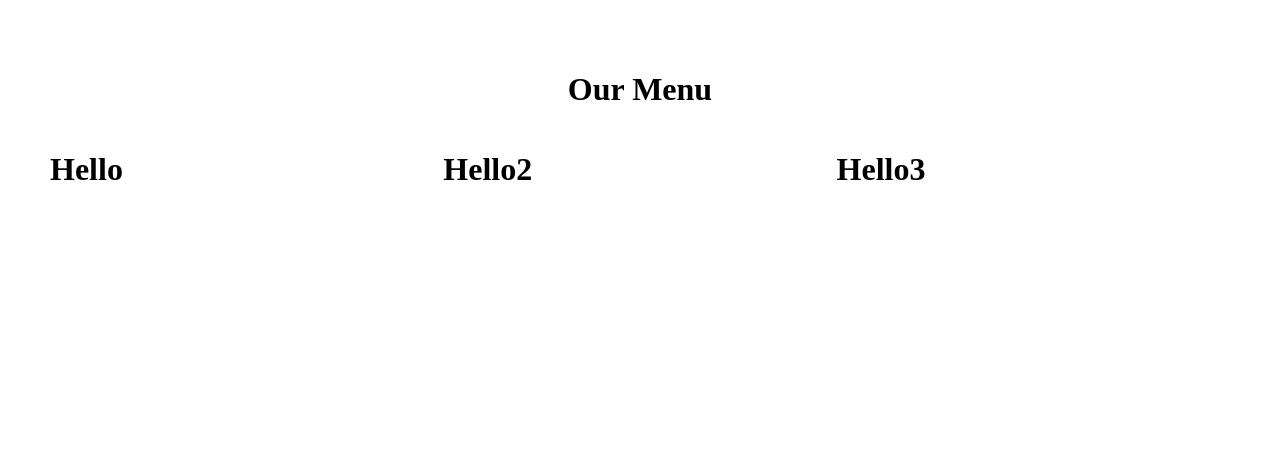
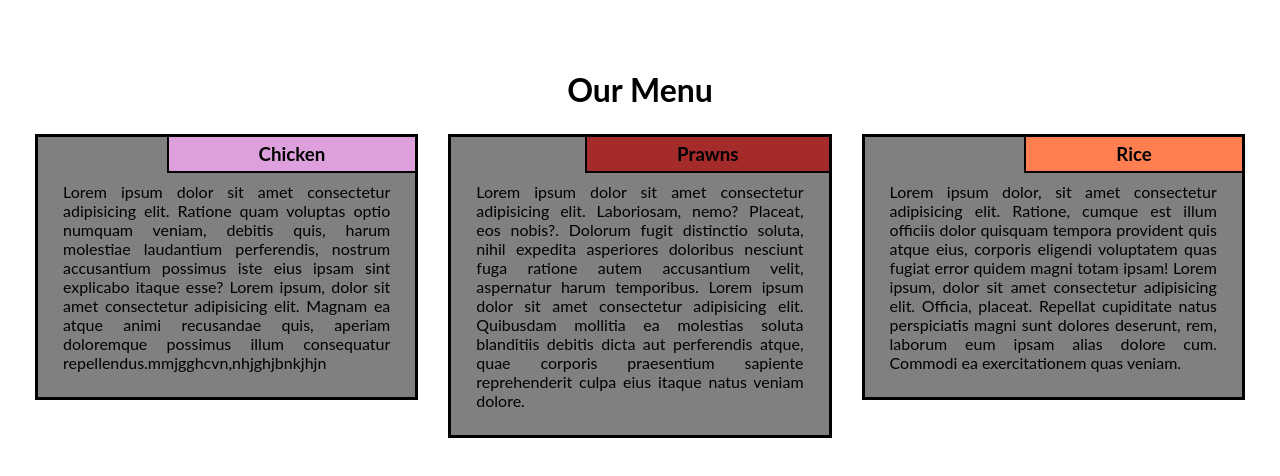
Before and after one commit to Rajthilakam/KalAccademy_Coursera_Assignment, a website: page Module2_Assignment/index.html in a window 1280 px wide. Drawn offline with Linux system fonts and the light colour scheme.

```diff
--- a/Module2_Assignment/css/styles.css
+++ b/Module2_Assignment/css/styles.css
@@ -1,16 +1,20 @@
-body {
+*{
     box-sizing: border-box;
     margin: 0;
     padding:0;
 }
 
-html{
-    display:block;
+
+body{
+  font-family: 'Lato', sans-serif;
 }
 
 .container{
-    margin: 30px;
-    padding: 20px;
+    position: relative;
+    top:50px;
+    margin:20px;
+
+
 }
 
 .row {
@@ -20,13 +24,46 @@
 
 #menuTitle{
     text-align: center;
+    margin-bottom: 10px;
 
 }
 
 .item{
-    display: flex;
+    position: relative;
+    top:0;
+    border: solid 3px black;
+    padding:25px;
+    margin:15px;
+    background-color: grey;
 }
 
+.itemtitle{
+  position: absolute;
+  top:0;
+  right:0px;
+  border-bottom: 2px solid black;
+  border-left: 2px solid black;
+  padding:6px 90px;
+
+}
+
+.item p {
+  text-align: justify;
+  margin-top: 20px;
+  font-size: 100%;
+}
+
+#itemone{
+  background-color: plum;
+}
+
+#itemtwo{
+  background-color: brown;
+}
+
+#itemthree{
+  background-color: coral;
+}
 
 @media (min-width: 992px) {
     .col-lg-1, .col-lg-2, .col-lg-3, .col-lg-4, .col-lg-5, .col-lg-6, .col-lg-7, .col-lg-8, .col-lg-9, .col-lg-10, .col-lg-11, .col-lg-12 {
--- a/Module2_Assignment/index.html
+++ b/Module2_Assignment/index.html
@@ -23,17 +23,33 @@
 
             <div class="col-lg-4 col-md-6">
                 <div class="item">
-                    <div class="itemtitle">
-                        <h1>Hello</h1>
+                    <div class="itemtitle" id="itemone">
+                        <h3>Chicken</h3>
                     </div>
+                    <div>
+                    <p>
+                        Lorem ipsum dolor sit amet consectetur adipisicing elit. Ratione quam voluptas optio numquam veniam,
+                        debitis quis, harum molestiae laudantium perferendis, nostrum accusantium possimus iste eius ipsam sint explicabo itaque esse?
+                        Lorem ipsum, dolor sit amet consectetur adipisicing elit. Magnam ea atque animi recusandae quis, aperiam
+                        doloremque possimus illum consequatur repellendus.mmjgghcvn,nhjghjbnkjhjn
+                    </p>
+                    </div>
+
                 </div>
             </div>
 
 
             <div class="col-lg-4 col-md-6">
                 <div class="item">
-                    <div class="itemtitle">
-                        <h1>Hello2</h1>
+                    <div class="itemtitle" id="itemtwo">
+                        <h3>Prawns</h3>
+                    </div>
+                    <div>
+                        <p>Lorem ipsum dolor sit amet consectetur adipisicing elit. Laboriosam, nemo? Placeat, eos nobis?.
+                            Dolorum fugit distinctio soluta, nihil expedita asperiores doloribus nesciunt fuga ratione autem accusantium velit, aspernatur harum temporibus.
+                           Lorem ipsum dolor sit amet consectetur adipisicing elit. Quibusdam mollitia ea molestias soluta blanditiis debitis dicta aut perferendis atque, quae corporis praesentium sapiente reprehenderit culpa eius itaque natus veniam dolore.
+                        </p>
+
                     </div>
                 </div>
             </div>
@@ -41,8 +57,13 @@
 
             <div class="col-lg-4 col-md-12">
                 <div class="item">
-                    <div class="itemtitle">
-                        <h1>Hello3</h1>
+                    <div class="itemtitle" id="itemthree">
+                        <h3>Rice</h3>
+                    </div>
+                    <div>
+                        <p>Lorem ipsum dolor, sit amet consectetur adipisicing elit. Ratione, cumque est illum officiis dolor quisquam tempora provident quis atque eius, corporis eligendi voluptatem quas fugiat error quidem magni totam ipsam!
+                           Lorem ipsum, dolor sit amet consectetur adipisicing elit. Officia, placeat. Repellat cupiditate natus perspiciatis magni sunt dolores deserunt, rem, laborum eum ipsam alias dolore cum. Commodi ea exercitationem quas veniam.
+                        </p>
                     </div>
                 </div>
             </div>
```
Also changed, not shown: package.json (added, +24 -0 lines), 2 other files.
